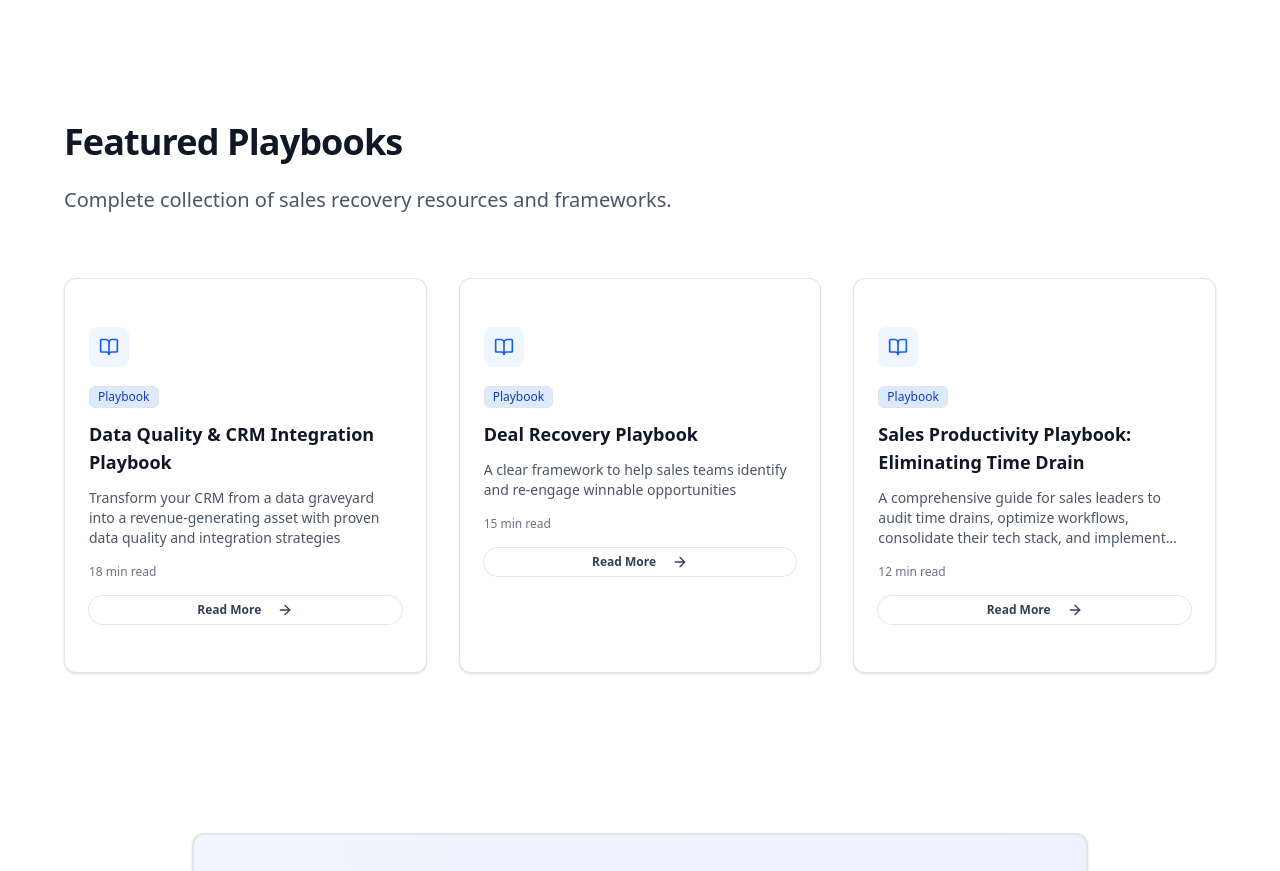
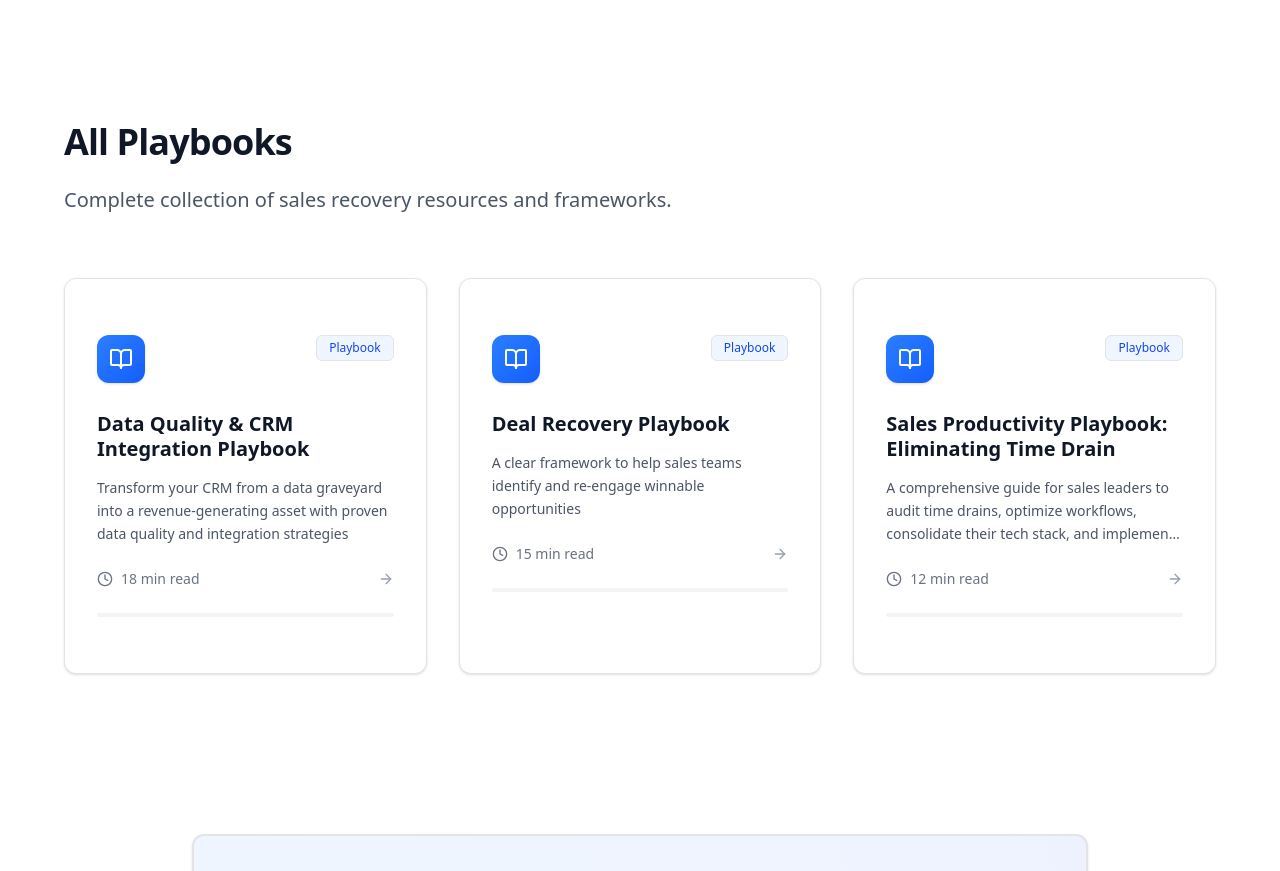
Before and after one commit to ymar/winpoint.nl, a Next.js app: page /content-library in a window 1280 px wide. Shown: the part 480-1351 px from the top of the page. Built offline with nearby package versions, Linux system fonts and the light colour scheme.

Commit message:
update layout

```diff
--- a/app/content-library/[slug]/page.tsx
+++ b/app/content-library/[slug]/page.tsx
@@ -1,9 +1,8 @@
 import { Button } from "@/components/ui/button"
-import { Card, CardContent } from "@/components/ui/card"
 import { Badge } from "@/components/ui/badge"
 import { Header } from "@/components/layout/header"
 import { Footer } from "@/components/layout/footer"
-import { ArrowLeft, Share2, BookOpen, Clock, User, ChevronRight } from "lucide-react"
+import { ArrowLeft, Share2, Clock, User, ChevronRight } from "lucide-react"
 import Link from "next/link"
 import { notFound } from "next/navigation"
 import { getPlaybookBySlug, getAllPlaybooks } from "@/lib/content"
@@ -134,50 +133,6 @@ export default async function PlaybookPage({ params }: PlaybookPageProps) {
         </div>
       </section>
 
-      {/* Related Resources */}
-      <section className="py-20 bg-gray-50">
-        <div className="max-w-7xl mx-auto px-4 sm:px-6 lg:px-8">
-          <div className="max-w-4xl mx-auto">
-            <h2 className="text-2xl font-bold text-gray-900 mb-8">Related Resources</h2>
-            <div className="grid md:grid-cols-2 gap-6">
-              <Card className="border border-gray-200 bg-white hover:shadow-lg transition-shadow duration-200">
-                <CardContent className="p-6">
-                  <div className="w-10 h-10 bg-green-50 rounded-lg flex items-center justify-center mb-4">
-                    <BookOpen className="h-5 w-5 text-green-600" />
-                  </div>
-                  <h3 className="text-lg font-semibold text-gray-900 mb-3">Loss Analysis Template</h3>
-                  <p className="text-gray-600 text-sm mb-4">
-                    Systematic framework for understanding why deals fail with built-in analysis tools.
-                  </p>
-                  <Link href="/content-library/loss-analysis-template">
-                    <Button variant="outline" size="sm" className="w-full bg-transparent">
-                      View Template
-                    </Button>
-                  </Link>
-                </CardContent>
-              </Card>
-
-              <Card className="border border-gray-200 bg-white hover:shadow-lg transition-shadow duration-200">
-                <CardContent className="p-6">
-                  <div className="w-10 h-10 bg-purple-50 rounded-lg flex items-center justify-center mb-4">
-                    <BookOpen className="h-5 w-5 text-purple-600" />
-                  </div>
-                  <h3 className="text-lg font-semibold text-gray-900 mb-3">Re-engagement Scripts</h3>
-                  <p className="text-gray-600 text-sm mb-4">
-                    Proven email and call scripts for different types of stalled deal situations.
-                  </p>
-                  <Link href="/content-library/re-engagement-scripts">
-                    <Button variant="outline" size="sm" className="w-full bg-transparent">
-                      View Scripts
-                    </Button>
-                  </Link>
-                </CardContent>
-              </Card>
-            </div>
-          </div>
-        </div>
-      </section>
-
       <Footer />
     </div>
   )
--- a/app/content-library/page.tsx
+++ b/app/content-library/page.tsx
@@ -8,6 +8,7 @@ import {
   BookOpen,
   Search,
   Filter,
+  Clock,
 } from "lucide-react"
 import Link from "next/link"
 import { getAllPlaybooks } from "@/lib/content"
@@ -55,7 +56,7 @@ export default function ContentLibraryPage() {
           <div className="max-w-7xl mx-auto px-4 sm:px-6 lg:px-8">
             <div className="max-w-6xl mx-auto">
               <div className="mb-16">
-                <h2 className="text-3xl md:text-4xl font-bold text-gray-900 mb-6 tracking-tight">Featured Playbooks</h2>
+                <h2 className="text-3xl md:text-4xl font-bold text-gray-900 mb-6 tracking-tight">All Playbooks</h2>
                 <p className="text-xl text-gray-600">
                   Complete collection of sales recovery resources and frameworks.
                 </p>
@@ -63,25 +64,34 @@ export default function ContentLibraryPage() {
 
               <div className="grid md:grid-cols-2 lg:grid-cols-3 gap-8">
                 {playbooks.map((playbook) => (
-                  <Card key={playbook.slug} className="border border-gray-200 bg-white hover:shadow-lg transition-shadow duration-200 group">
-                    <CardContent className="p-6">
-                      <div className="w-10 h-10 bg-blue-50 rounded-lg flex items-center justify-center mb-4 group-hover:bg-blue-100 transition-colors">
-                        <BookOpen className="h-5 w-5 text-blue-600" />
-                      </div>
-                      <Badge className="mb-3 bg-blue-100 text-blue-800 text-xs">{playbook.category}</Badge>
-                      <h3 className="text-lg font-semibold text-gray-900 mb-3">{playbook.title}</h3>
-                      <p className="text-gray-600 text-sm mb-4 line-clamp-3">{playbook.description}</p>
-                      <div className="flex items-center justify-between text-xs text-gray-500 mb-4">
-                        <span>{playbook.readTime}</span>
-                      </div>
-                      <Link href={`/content-library/${playbook.slug}`}>
-                        <Button variant="outline" size="sm" className="w-full bg-transparent">
-                          Read More
-                          <ArrowRight className="ml-2 h-3 w-3" />
-                        </Button>
-                      </Link>
-                    </CardContent>
-                  </Card>
+                  <Link key={playbook.slug} href={`/content-library/${playbook.slug}`} className="group">
+                    <Card className="border border-gray-200 bg-white hover:shadow-xl hover:border-blue-300 transition-all duration-300 group cursor-pointer h-full">
+                      <CardContent className="p-8">
+                        <div className="flex items-start justify-between mb-6">
+                          <div className="w-12 h-12 bg-gradient-to-br from-blue-500 to-blue-600 rounded-xl flex items-center justify-center mb-1 group-hover:from-blue-600 group-hover:to-blue-700 transition-all duration-300 shadow-sm">
+                            <BookOpen className="h-6 w-6 text-white" />
+                          </div>
+                          <Badge className="bg-blue-50 text-blue-700 text-xs font-medium px-3 py-1 group-hover:bg-blue-100 transition-colors">{playbook.category}</Badge>
+                        </div>
+
+                        <h3 className="text-xl font-bold text-gray-900 mb-4 group-hover:text-blue-600 transition-colors leading-tight">{playbook.title}</h3>
+
+                        <p className="text-gray-600 text-sm mb-6 line-clamp-3 leading-relaxed">{playbook.description}</p>
+
+                        <div className="flex items-center justify-between text-sm text-gray-500 mb-6">
+                          <div className="flex items-center">
+                            <Clock className="h-4 w-4 mr-2" />
+                            <span>{playbook.readTime}</span>
+                          </div>
+                          <ArrowRight className="h-4 w-4 text-gray-400 group-hover:text-blue-600 group-hover:translate-x-1 transition-all duration-300" />
+                        </div>
+
+                        <div className="w-full h-1 bg-gray-100 rounded-full overflow-hidden">
+                          <div className="h-full bg-gradient-to-r from-blue-500 to-blue-600 rounded-full w-0 group-hover:w-full transition-all duration-500 ease-out"></div>
+                        </div>
+                      </CardContent>
+                    </Card>
+                  </Link>
                 ))}
               </div>
             </div>
```
